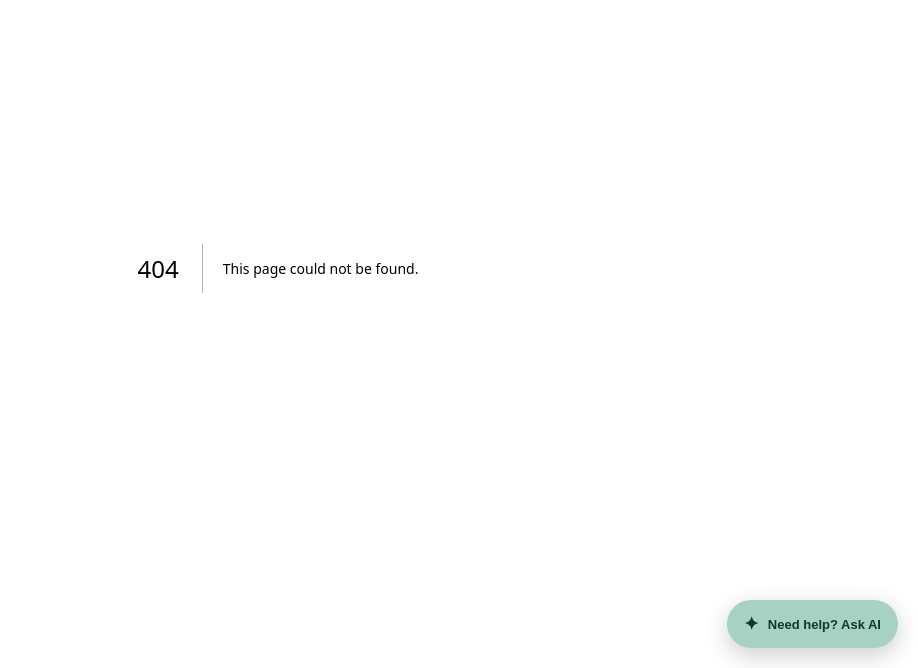
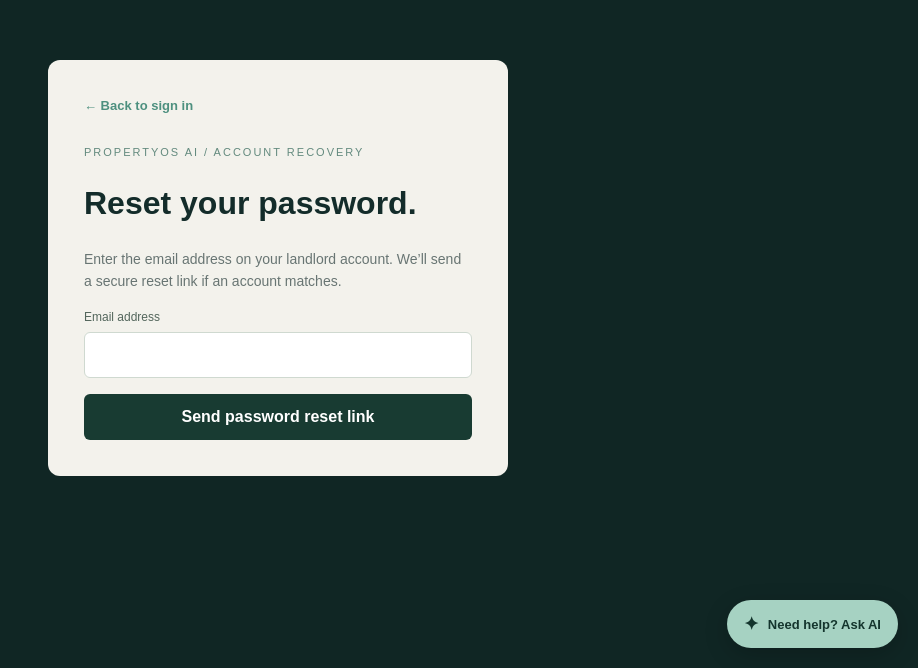
Before and after one commit to Stariuxe/create-an-app-that-monitors-rent-of-properties, a Next.js app: page /forgot-password in a window 1280 px wide. Before the commit this address had no page. Shown: the part 132-800 px from the top of the page, without its empty margins (362-1280 px from the left). Built offline with nearby package versions, Linux system fonts and the light colour scheme.

Commit message:
Add password recovery request page

```diff
--- /dev/null
+++ b/app/forgot-password/page.tsx
@@ -0,0 +1,41 @@
+"use client";
+
+import { useState, type FormEvent } from "react";
+import { createClient } from "@/lib/supabase/client";
+
+export default function ForgotPasswordPage() {
+  const [email, setEmail] = useState("");
+  const [message, setMessage] = useState("");
+  const [error, setError] = useState(false);
+  const [busy, setBusy] = useState(false);
+
+  async function submit(event: FormEvent<HTMLFormElement>) {
+    event.preventDefault();
+    if (busy) return;
+    setBusy(true); setMessage(""); setError(false);
+    try {
+      const redirectTo = new URL("/auth/callback?next=/update-password", window.location.origin).toString();
+      const { error: requestError } = await createClient().auth.resetPasswordForEmail(email.trim(), { redirectTo });
+      if (requestError) throw requestError;
+      setMessage("If an account exists for that email, a password reset link has been sent. Check your inbox and spam folder.");
+    } catch (err) {
+      setError(true);
+      setMessage(err instanceof Error ? err.message : "We could not send the reset link. Please try again.");
+    } finally { setBusy(false); }
+  }
+
+  return <main style={{minHeight:"100vh",display:"grid",placeItems:"center",padding:24,background:"#102624"}}>
+    <section style={{width:"100%",maxWidth:460,padding:36,background:"#f3f2ec",borderRadius:12}}>
+      <a href="/login" style={{color:"#4d907f",fontWeight:700,fontSize:13}}>← Back to sign in</a>
+      <p style={{color:"#638a7e",fontSize:11,letterSpacing:2,marginTop:32}}>PROPERTYOS AI / ACCOUNT RECOVERY</p>
+      <h1 style={{fontSize:32,lineHeight:1.15,color:"#132c2a"}}>Reset your password.</h1>
+      <p style={{color:"#687573",fontSize:14,lineHeight:1.6}}>Enter the email address on your landlord account. We’ll send a secure reset link if an account matches.</p>
+      <form onSubmit={submit}>
+        <label htmlFor="recovery-email" style={{fontSize:12,color:"#53665c"}}>Email address</label>
+        <input id="recovery-email" type="email" autoComplete="email" required value={email} onChange={e=>setEmail(e.target.value)} style={{width:"100%",padding:13,border:"1px solid #cfd9d0",borderRadius:6,marginTop:7,marginBottom:16}}/>
+        <button disabled={busy} style={{width:"100%",padding:14,border:0,borderRadius:6,background:"#183b32",color:"#fff",fontWeight:700}}>{busy?"Sending…":"Send password reset link"}</button>
+      </form>
+      {message && <p role={error?"alert":"status"} style={{marginTop:16,padding:12,borderRadius:6,fontSize:13,lineHeight:1.6,color:error?"#8a3829":"#315c49",background:error?"#f9e8e2":"#e7eee7"}}>{message}</p>}
+    </section>
+  </main>;
+}
```
